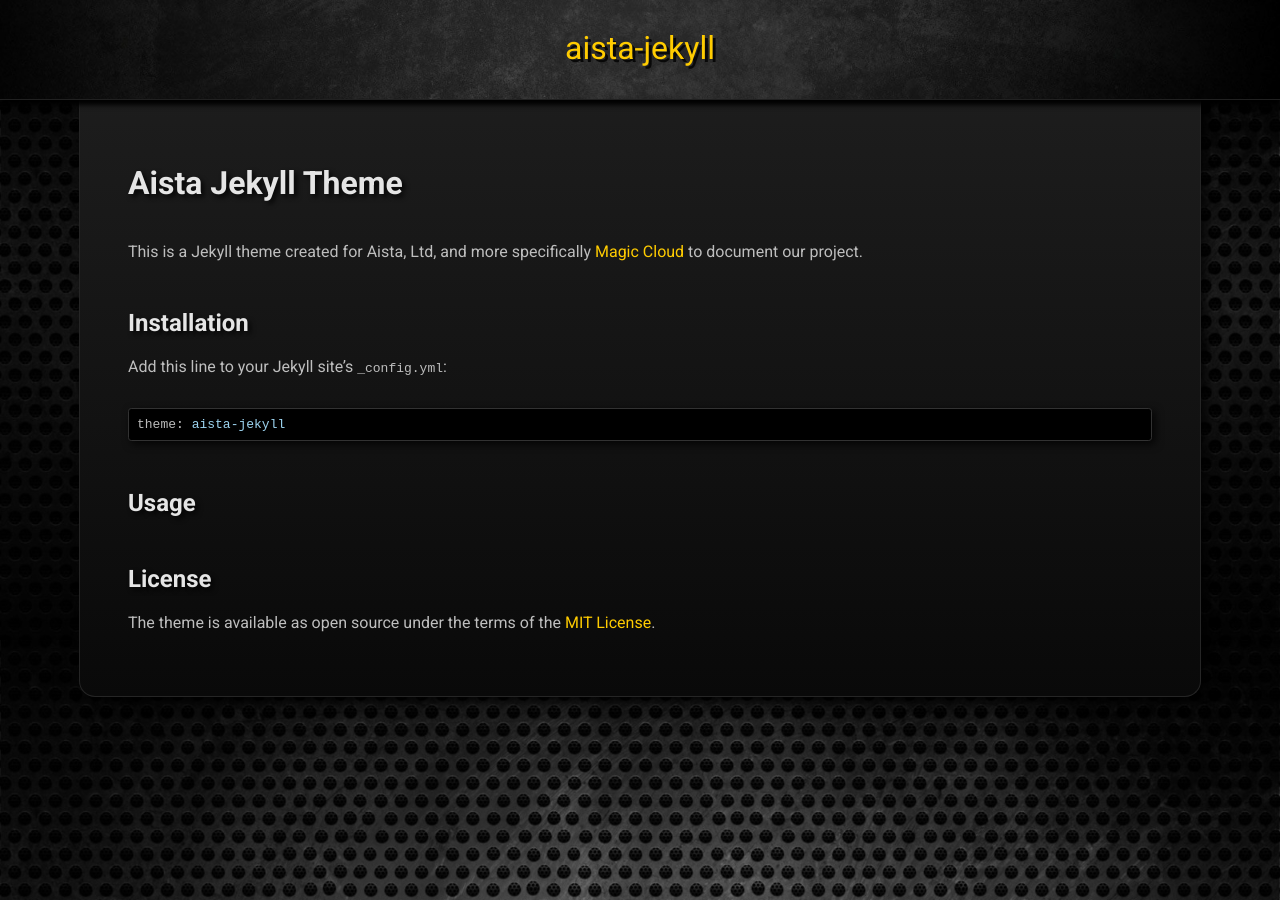
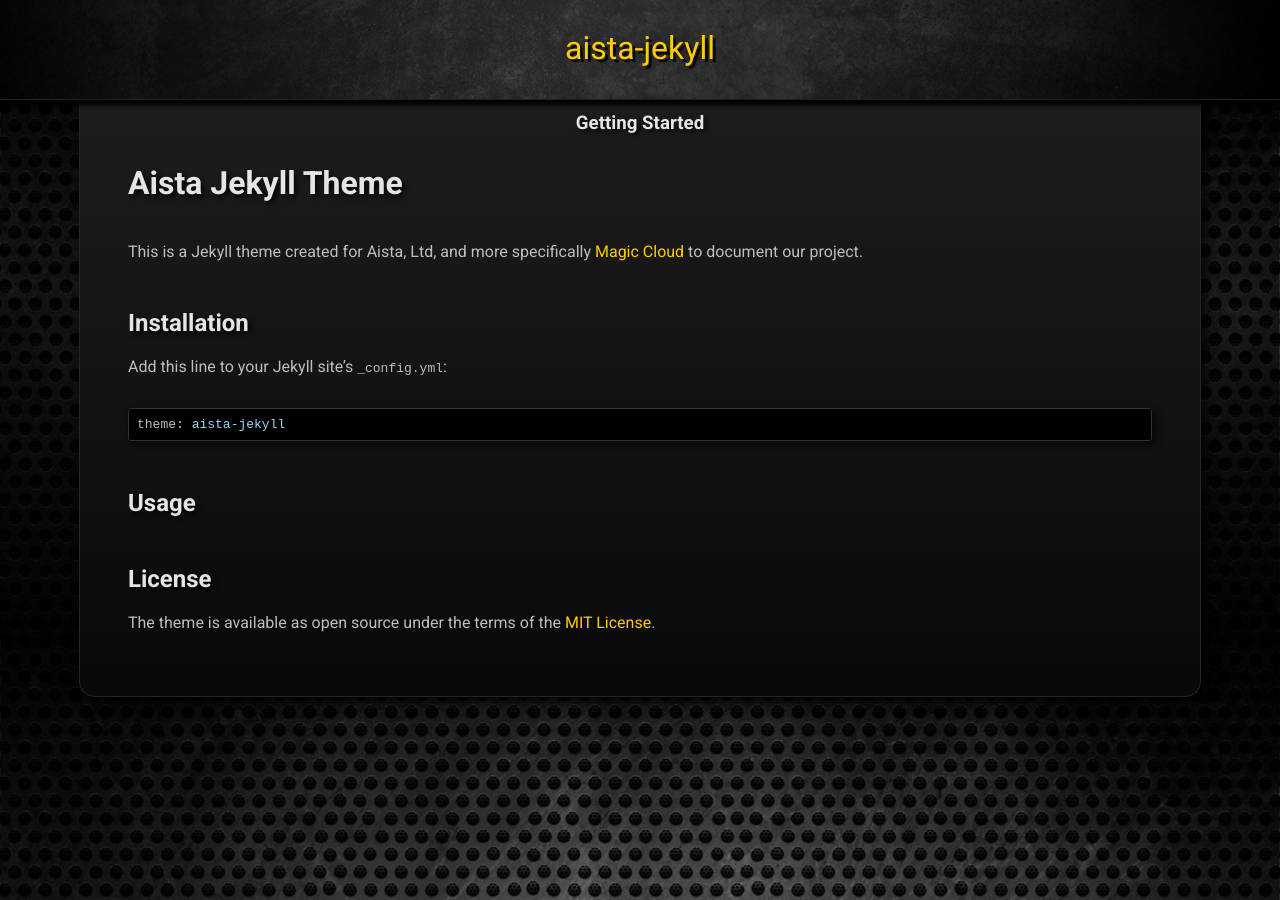
Before and after one commit to polterguy/aista-jekyll, a Jekyll site: the page built from README.md, in a window 1280 px wide. Built offline with Jekyll 4.4.1, drawn with Linux system fonts in a browser that asks for light colours; our own code applies the rules of GitHub Pages for plain Markdown files.

Commit message:
Update default.html

```diff
--- a/_layouts/default.html
+++ b/_layouts/default.html
@@ -4,18 +4,33 @@
 {% include head.html %}
   </head>
   <body>
+
     <div class="banner">
+
       {% if site.mwr and site.mwr_text %}
       <span class="mwr">
         <a href="{{ site.mwr }}">{{ site.mwr_text }}</a>
       </span>
       {% endif %}
+
       <div class="logo"><a href="/">{{ site.title }}</a></div>
       <span class="description">{{ site.description }}</span>
+
+      <h3>Getting Started</h3>
+      <ul>
+          {% for doc in site.docs %}
+            {% if doc.category == "tutorials" %}
+              <li><a href="{{ doc.url }}">{{ doc.title }}</a></li>
+            {% endif %}
+          {% endfor %}
+      </ul>
+
     </div>
+
     <div class="content">
       {{ content }}
       <div class="copyright">{{ site.copyright }}</div>
     </div>
+
   </body>
 </html>
```
